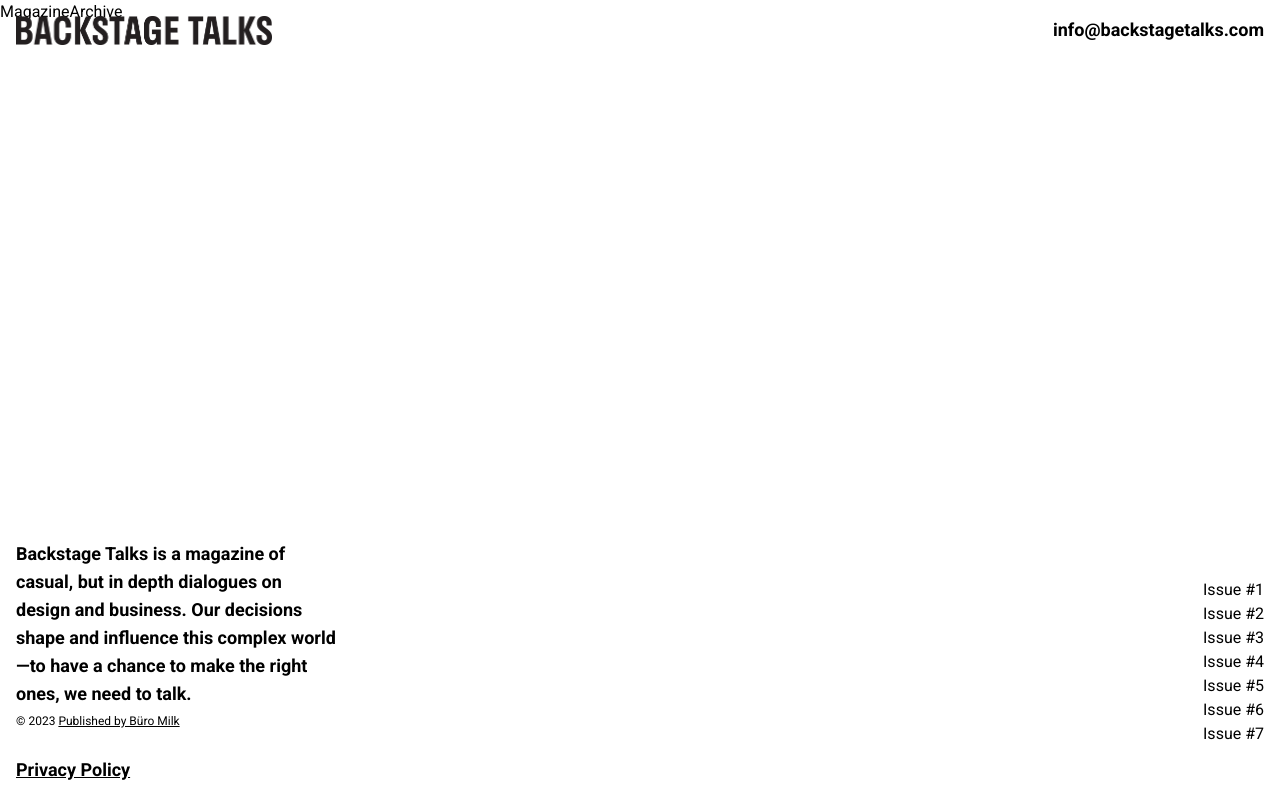
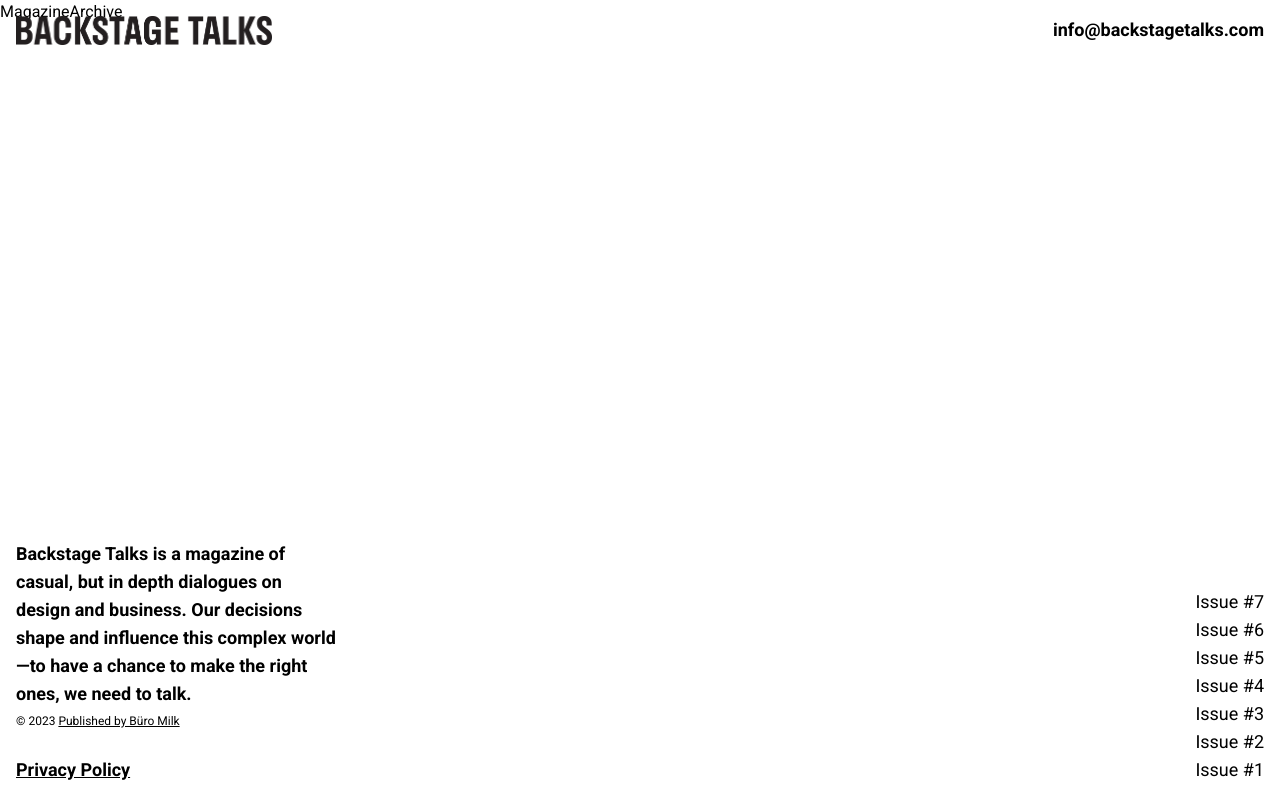
Before and after one commit to toleZ/Backstage-Talks, a React (Vite) app: page / in a window 1280 px wide. Built offline with nearby package versions, Linux system fonts and the light colour scheme.

Commit message:
fix: fixing the footer styles

```diff
--- a/src/components/Footer.jsx
+++ b/src/components/Footer.jsx
@@ -23,15 +23,15 @@
         </a>
       </section>
 
-      <section>
-        <ul>
-          <li>Issue #1</li>
-          <li>Issue #2</li>
-          <li>Issue #3</li>
-          <li>Issue #4</li>
-          <li>Issue #5</li>
-          <li>Issue #6</li>
-          <li>Issue #7</li>
+      <section className="pt-12">
+        <ul className="text-lg">
+          <li className="hover:underline">Issue #7</li>
+          <li className="hover:underline">Issue #6</li>
+          <li className="hover:underline">Issue #5</li>
+          <li className="hover:underline">Issue #4</li>
+          <li className="hover:underline">Issue #3</li>
+          <li className="hover:underline">Issue #2</li>
+          <li className="hover:underline">Issue #1</li>
         </ul>
       </section>
     </footer>
--- a/src/index.css
+++ b/src/index.css
@@ -6,4 +6,5 @@
 
 * {
   font-family: "Roboto", sans-serif;
+  color: "#251d20";
 }
--- a/tailwind.config.js
+++ b/tailwind.config.js
@@ -12,6 +12,7 @@
         ffbe00: "#ffbe00",
         "1d3fbb": "#1d3fbb",
         e30512: "#e30512",
+        "251d20": "#251d20",
       },
     },
   },
```
